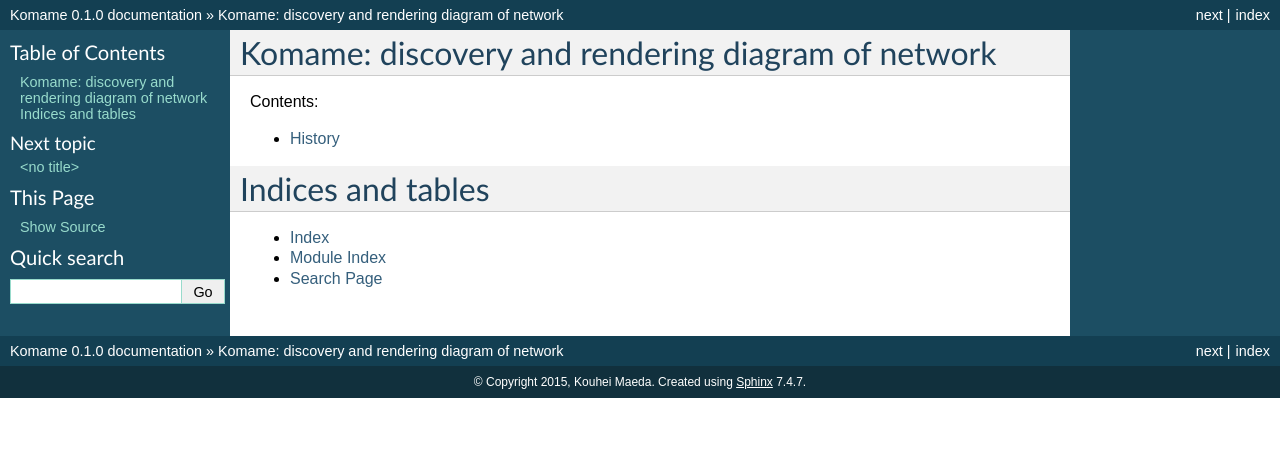
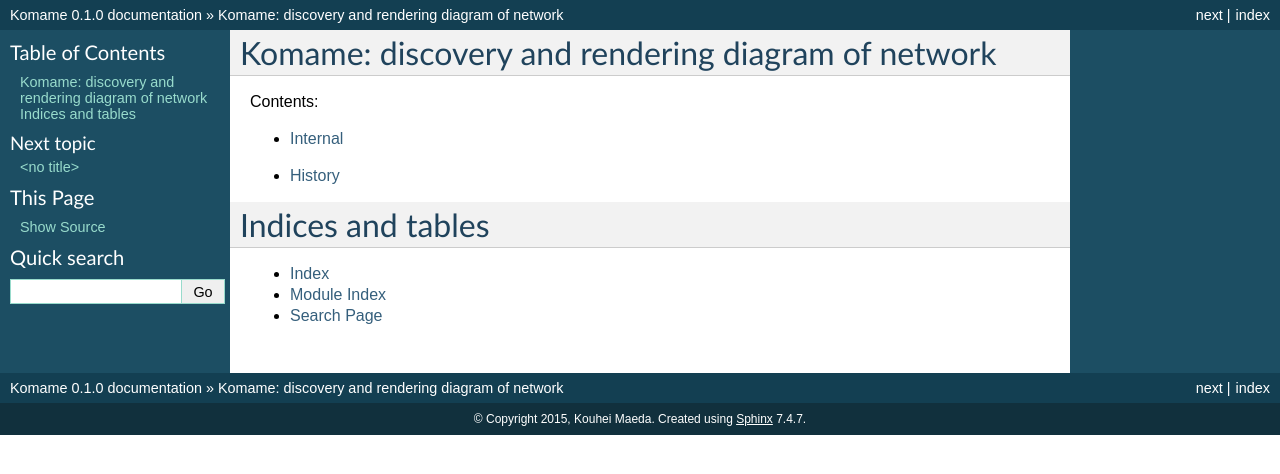
Before and after one commit to mkouhei/komame, a Sphinx documentation site: the page built from docs/source/index.rst, in a window 1280 px wide. Shown: the top 474 px of the page. Built offline with Sphinx 7.4.7, drawn with Linux system fonts in a browser that asks for light colours.

Commit message:
Adds Komame internal architecgure diagram.
Signed-off-by: Kouhei Maeda <mkouhei@palmtb.net>

```diff
--- a/docs/source/index.rst
+++ b/docs/source/index.rst
@@ -12,6 +12,7 @@
    :maxdepth: 2
 
    README
+   internal
 
 .. toctree::
    :maxdepth: 1
--- /dev/null
+++ b/docs/source/internal.rst
@@ -0,0 +1,5 @@
+==========
+ Internal
+==========
+
+.. blockdiag:: /_static/komame.diag
```
Also changed, not shown: 1 other file.
